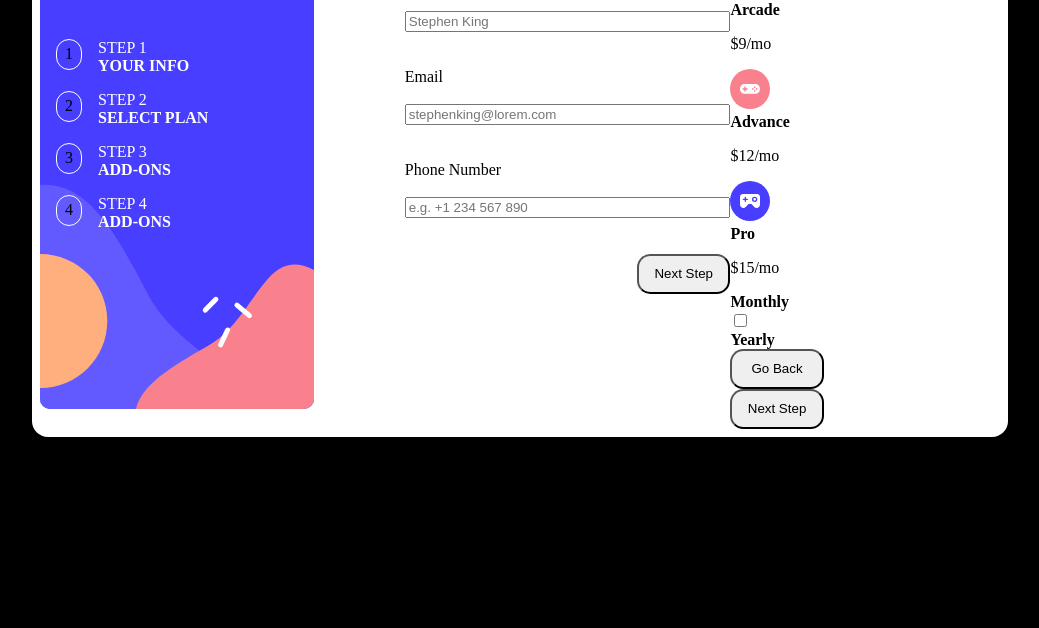
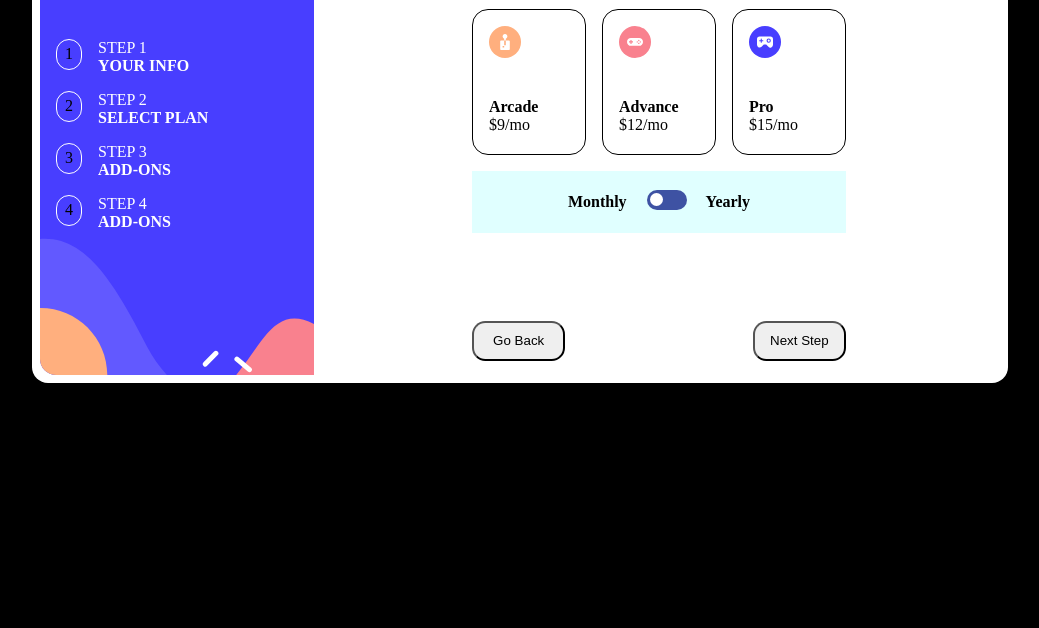
Before and after one commit to sanket-a8lw12/Multi-Step-Form, a plain HTML site: page index.html in a window 1280 px wide. Shown: the part 236-864 px from the top of the page, without its empty margins (120-1159 px from the left). Drawn offline with Linux system fonts and the light colour scheme.

Commit message:
wrote the code to style the select plan pages

```diff
--- a/style.css
+++ b/style.css
@@ -29,6 +29,7 @@ body{
     flex-basis: 25em;
     gap: 1em;
     background-repeat: no-repeat;
+    /* background-size: cover; */
     background-image: url("./assets/images/bg-sidebar-desktop.svg");
 }
 
@@ -57,10 +58,19 @@ button{
     border-radius: 1em;
 }
 
+.button{
+    height: 7em;
+    display: flex;
+    justify-content: space-between;
+    align-items: end;
+    /* border: 1px solid black; */
+}
+
 .your-info{
      display: flex;
      flex-direction: column;
      color: grey;
+     display: none;
 }
 
 
@@ -74,3 +84,77 @@ button{
 .black-color{
     color: black;
 }
+
+.select-plan-border{
+    /* border: 2px solid black; */
+}
+
+.select-plan{
+    display: flex;
+    flex-direction: column;
+    gap: 1em;
+}
+
+.select-plan-box{
+    height: 7em;
+    width: 5em;
+    border: 1px solid black;
+    border-radius: 1em;
+    flex-grow: 1;
+    display: flex;
+    flex-direction: column;
+    gap: 2.5em;
+    padding: 1em;
+}
+
+.select-plan-box img{
+    height: 2em;
+    width: 2em;
+}
+
+.plan{
+    display: flex;
+    gap: 1em;
+
+}
+
+p{
+    padding: 0;
+    margin: 0;
+}
+
+.monthly-yearly{
+    display: flex;
+    justify-content: center;
+    align-items: center;
+    padding: 1em;
+    background-color: lightcyan;
+    gap: 1em;
+    /* height: 2em; */
+}
+
+
+.toggle {
+    appearance: none;
+    width: 3em;
+    height: 1.5em;
+    background-color: hsl(228, 45%, 44%);
+    border-radius: 13px;
+    position: relative;
+  }
+
+.toggle::before {
+    content: "";
+    position: absolute;
+    width: 1em;
+    height: 1em;
+    border-radius: 50%;
+    top: 3px;
+    left: 3px;
+    background-color: white;
+    transition: transform 0.2s;
+  }
+
+  .toggle:checked::before {
+    transform: translateX(1.5em);
+  }
```
